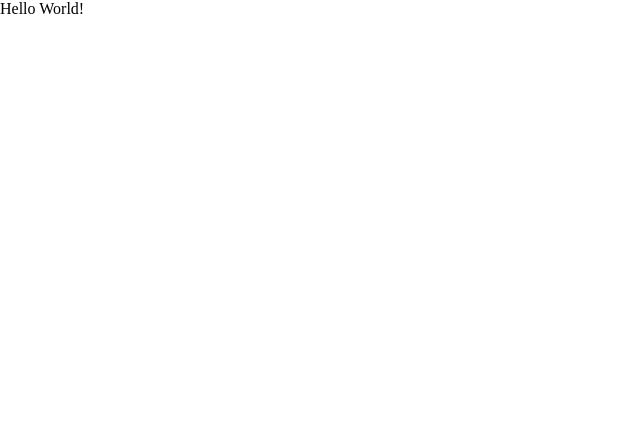
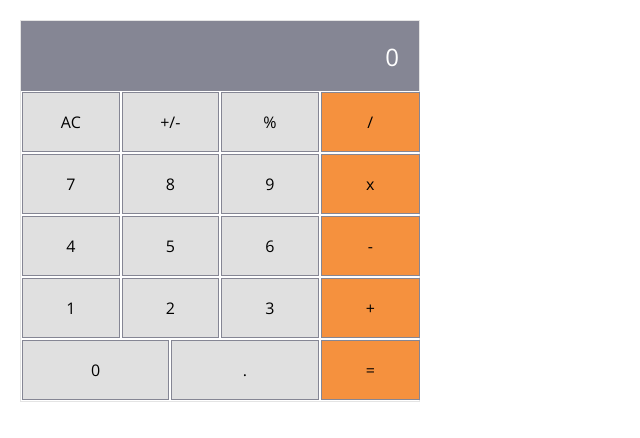
Before and after one commit to HamzaAnwar1998/Math-Magicians, a React (Create React App) app: page /calculator in a window 1280 px wide. Shown: the top 438 px of the page, without its empty margins (0-640 px from the left). Built offline with nearby package versions, Linux system fonts and the light colour scheme.

Commit message:
add calculator ui

```diff
--- a/package.json
+++ b/package.json
@@ -6,6 +6,7 @@
     "@testing-library/jest-dom": "^5.16.4",
     "@testing-library/react": "^13.1.1",
     "@testing-library/user-event": "^13.5.0",
+    "get-google-fonts": "^1.2.2",
     "react": "^18.0.0",
     "react-dom": "^18.0.0",
     "react-scripts": "5.0.1",
--- a/src/App.js
+++ b/src/App.js
@@ -1,7 +1,9 @@
+import Calculator from './components/Calculator';
+
 function App() {
   return (
     <div className="wrapper">
-      Hello World!
+      <Calculator />
     </div>
   );
 }
--- /dev/null
+++ b/src/components/Calculator.js
@@ -0,0 +1,61 @@
+/* eslint-disable react/prefer-stateless-function */
+import React, { Component } from 'react';
+
+class Calculator extends Component {
+  render() {
+    return (
+      <div className="calculator-box">
+        <header className="result-box">
+          0
+        </header>
+        <section className="operaions-box">
+          <div className="leftside">
+            <main className="row">
+              <div className="buttons">AC</div>
+              <div className="buttons">+/-</div>
+              <div className="buttons">%</div>
+            </main>
+            <main className="row">
+              <div className="buttons">7</div>
+              <div className="buttons">8</div>
+              <div className="buttons">9</div>
+            </main>
+            <main className="row">
+              <div className="buttons">4</div>
+              <div className="buttons">5</div>
+              <div className="buttons">6</div>
+            </main>
+            <main className="row">
+              <div className="buttons">1</div>
+              <div className="buttons">2</div>
+              <div className="buttons">3</div>
+            </main>
+            <main className="row">
+              <div className="buttons">0</div>
+              <div className="buttons">.</div>
+            </main>
+          </div>
+          <div className="rightside">
+            <main className="row">
+              <div className="buttons orange">/</div>
+            </main>
+            <main className="row">
+              <div className="buttons orange">x</div>
+            </main>
+            <main className="row">
+              <div className="buttons orange">-</div>
+            </main>
+            <main className="row">
+              <div className="buttons orange">+</div>
+            </main>
+            <main className="row">
+              <div className="buttons orange">=</div>
+            </main>
+          </div>
+        </section>
+      </div>
+    );
+  }
+}
+
+export default Calculator;
--- a/src/index.css
+++ b/src/index.css
@@ -1,7 +1,10 @@
+@import url('https://fonts.googleapis.com/css2?family=Open+Sans&display=swap');
+
 * {
   margin: 0;
   padding: 0;
   box-sizing: border-box;
+  font-family: 'Open Sans', sans-serif;
 }
 
 .wrapper{
@@ -11,3 +14,64 @@
   overflow-y: auto;
   margin: 0 auto;
 }
+
+.calculator-box{
+  width: 400px;
+  height: auto;
+  border: 1px solid #e4e4e4;
+  display: flex;
+  flex-direction: column;
+  margin-left: 20px;
+  margin-top: 20px;
+}
+
+.calculator-box .result-box{
+  width: 100%;
+  height: 70px;
+  display: flex;
+  justify-content: flex-end;
+  align-items: center;
+  background-color: #858694;
+  color: #fff;
+  font-size: 24px;
+  padding-right: 20px;
+}
+
+.calculator-box .operaions-box{
+  width: 100%;
+  display: flex;
+}
+
+.calculator-box .operaions-box .leftside{
+  display: flex;
+  flex-direction: column;
+  flex: 3;
+}
+
+.calculator-box .operaions-box .leftside .row{
+  width: 100%;
+  display: flex;
+}
+
+.buttons{
+  width: 100%;
+  height: 60px;
+  background-color: #e0e0e0;
+  display: flex;
+  justify-content: center;
+  align-items: center;
+  border: 1px solid #858694;
+  font-size: 16px;
+  margin: 1px;
+  cursor: pointer;
+}
+
+.buttons.orange{
+  background-color: #f5913e;
+}
+
+.calculator-box .operaions-box .rightside{
+  display: flex;
+  flex-direction: column;
+  flex: 1;
+}
```
Also changed, not shown: 1 other file (tests, documents, lock files or other folders).
